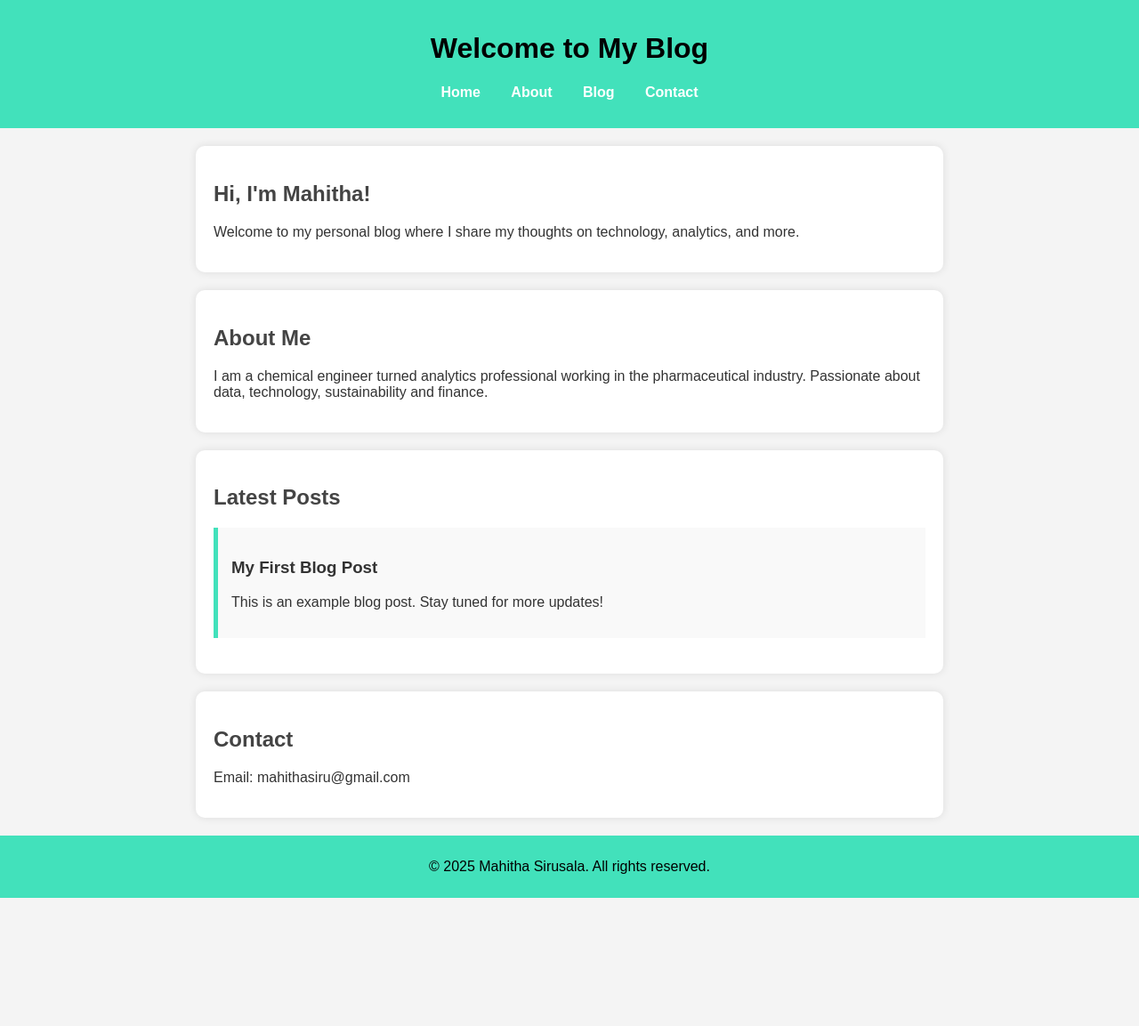
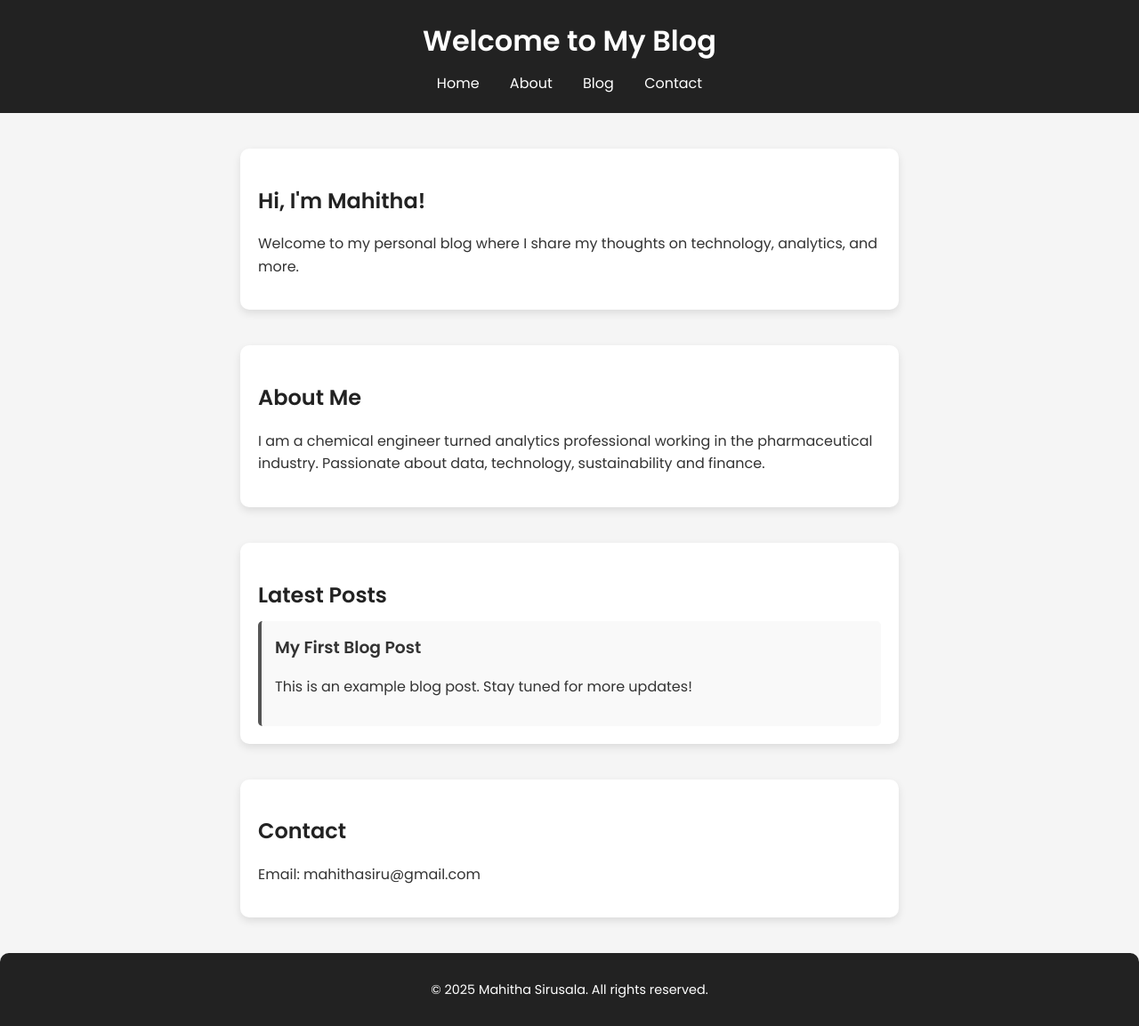
Before and after one commit to Mahitha1111/My-blog, a plain HTML site: page index.html in a window 1280 px wide. Shown: the whole page at 89% size. Before the commit the page ends 1009 px from the top, so only its background shows below. Drawn offline with Linux system fonts and the light colour scheme.

Commit message:
Update style.css

```diff
--- a/style.css
+++ b/style.css
@@ -1,21 +1,35 @@
+/* Import Google Font */
+@import url('https://fonts.googleapis.com/css2?family=Poppins:wght@300;400;600&display=swap');
+
+/* Global Styles */
 body {
-    font-family: Arial, sans-serif;
+    font-family: 'Poppins', sans-serif;
     margin: 0;
     padding: 0;
-    background-color: #f4f4f4;
+    background-color: #f5f5f5;
     color: #333;
+    line-height: 1.6;
 }
 
+/* Header */
 header {
-    background: #42e1bb;
-    color: black;
-    padding: 15px;
+    background: #222;
+    color: white;
     text-align: center;
+    padding: 20px 0;
 }
 
+header h1 {
+    font-size: 2rem;
+    font-weight: 600;
+    margin: 0;
+}
+
+/* Navigation */
 nav ul {
     list-style: none;
     padding: 0;
+    margin: 10px 0 0;
 }
 
 nav ul li {
@@ -24,35 +38,75 @@ nav ul li {
 }
 
 nav ul li a {
+    text-decoration: none;
     color: white;
-    text-decoration: none;
-    font-weight: bold;
+    font-weight: 400;
+    transition: 0.3s;
 }
 
+nav ul li a:hover {
+    color: #ddd;
+}
+
+/* Sections */
 section {
-    max-width: 800px;
-    margin: 20px auto;
+    max-width: 700px;
+    margin: 40px auto;
     padding: 20px;
     background: white;
     border-radius: 10px;
-    box-shadow: 0px 0px 10px rgba(0, 0, 0, 0.1);
+    box-shadow: 0px 4px 10px rgba(0, 0, 0, 0.1);
 }
 
+/* Headings */
 h2 {
-    color: #444;
+    color: #222;
+    font-weight: 600;
+    margin-bottom: 10px;
 }
 
+/* Blog Post */
 article {
-    margin-bottom: 20px;
     padding: 15px;
-    border-left: 5px solid #42e1bb;
+    border-left: 4px solid #555;
     background: #f9f9f9;
+    border-radius: 5px;
+    transition: background 0.3s;
 }
 
+article:hover {
+    background: #f1f1f1;
+}
+
+article h3 {
+    margin: 0;
+    color: #333;
+}
+
+/* Contact Section */
+#contact p {
+    font-size: 1rem;
+}
+
+#contact a {
+    color: #0077cc;
+    text-decoration: none;
+    transition: 0.3s;
+}
+
+#contact a:hover {
+    color: #004488;
+    text-decoration: underline;
+}
+
+/* Footer */
 footer {
     text-align: center;
-    padding: 10px;
-    background: #42e1bb;
-    color: black;
+    padding: 15px;
+    background: #222;
+    color: white;
+    font-size: 0.9rem;
     margin-top: 20px;
+    border-top-left-radius: 10px;
+    border-top-right-radius: 10px;
 }
```
